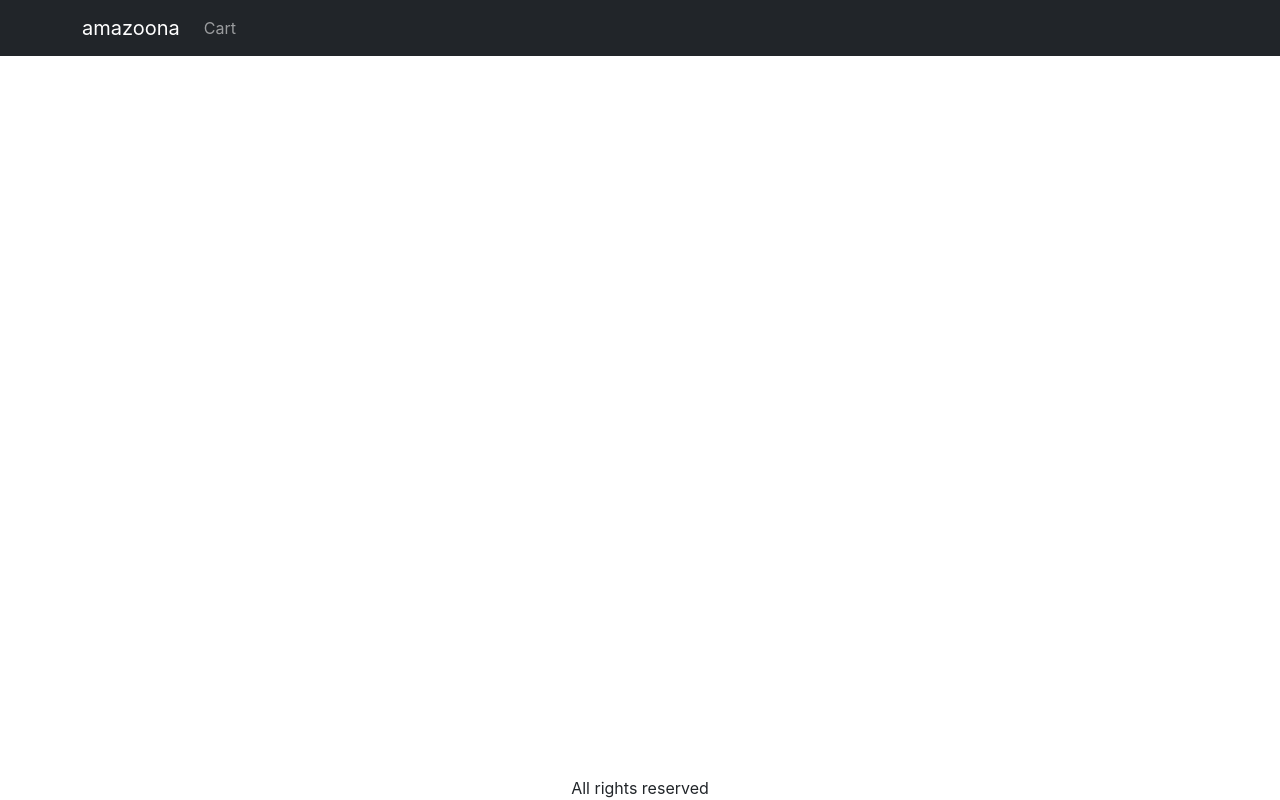
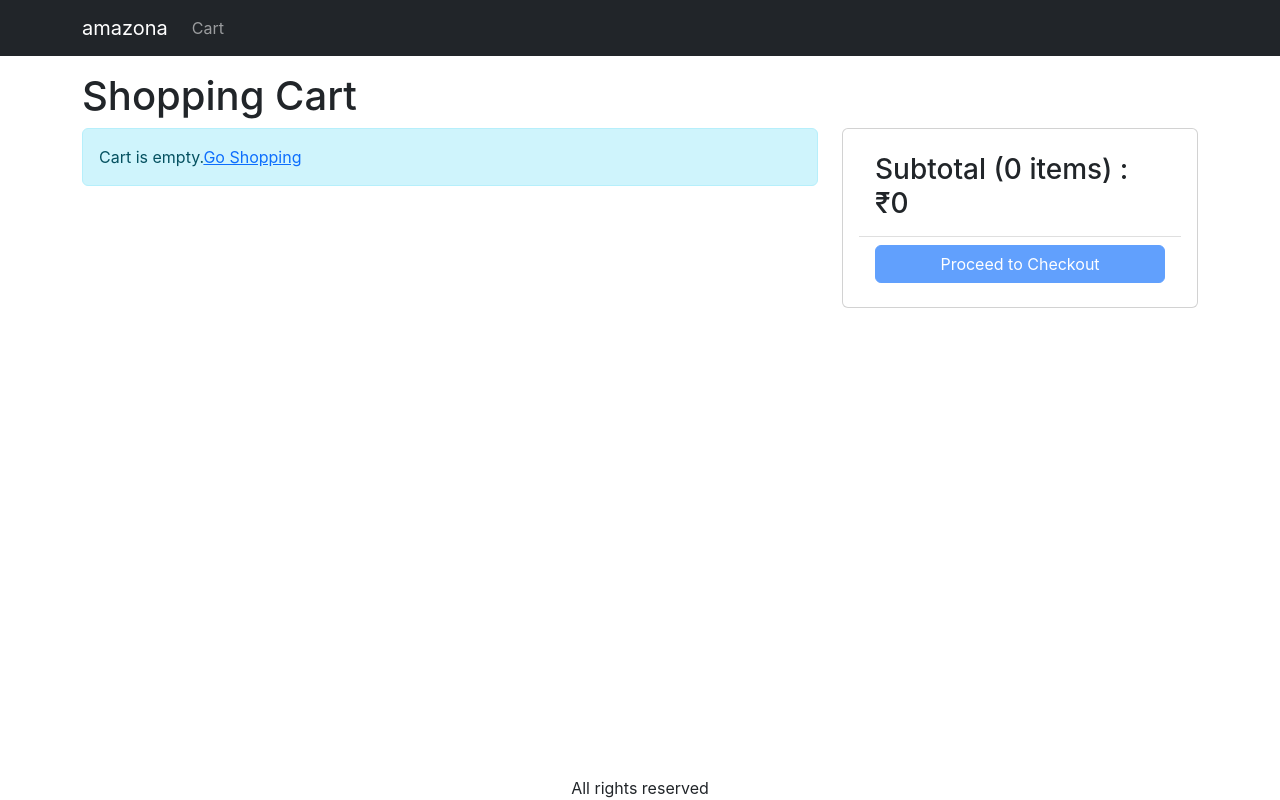
Before and after one commit to mahajansaurav02/mern-amazoona, a React (Create React App) app in the folder frontend/: page /cart in a window 1280 px wide. Built offline with nearby package versions, Linux system fonts and the light colour scheme.

Commit message:
Done CartScreen

```diff
--- a/frontend/src/App.js
+++ b/frontend/src/App.js
@@ -1,16 +1,14 @@
-import { BrowserRouter, Route, Routes } from "react-router-dom";
-import HomeScreen from "./screens/HomeScreen";
-import ProductScreen from "./screens/ProductScreen";
-import Navbar from "react-bootstrap/Navbar";
-import Nav from "react-bootstrap/Nav";
-import Badge from "react-bootstrap/Badge";
-import Container from "react-bootstrap/Container";
-import { LinkContainer } from "react-router-bootstrap";
-import { Link } from "react-router-dom";
-import { useContext } from "react";
-// import  Badge  from 'react-bootstrap/Badge';
-import { Store } from "./Store";
-
+import { BrowserRouter, Link, Route, Routes } from 'react-router-dom';
+import HomeScreen from './screens/HomeScreen';
+import ProductScreen from './screens/ProductScreen';
+import Navbar from 'react-bootstrap/Navbar';
+import Badge from 'react-bootstrap/Badge';
+import Nav from 'react-bootstrap/Nav';
+import Container from 'react-bootstrap/Container';
+import { LinkContainer } from 'react-router-bootstrap';
+import { useContext } from 'react';
+import { Store } from './Store';
+import CartScreen from './screens/CartScreen';
 function App() {
   const { state } = useContext(Store);
   const { cart } = state;
@@ -21,14 +19,14 @@
           <Navbar bg="dark" variant="dark">
             <Container>
               <LinkContainer to="/">
-                <Navbar.Brand>amazoona</Navbar.Brand>
+                <Navbar.Brand>amazona</Navbar.Brand>
               </LinkContainer>
               <Nav className="me-auto">
                 <Link to="/cart" className="nav-link">
                   Cart
-                  {cart.cartItem.length > 0 && (
+                  {cart.cartItems.length > 0 && (
                     <Badge pill bg="danger">
-                      {cart.cartItem.length}
+                      {cart.cartItems.reduce((a, c) => a + c.quantity, 0)}
                     </Badge>
                   )}
                 </Link>
@@ -40,6 +38,7 @@
           <Container className="mt-3">
             <Routes>
               <Route path="/product/:slug" element={<ProductScreen />} />
+              <Route path="/cart" element={<CartScreen />} />
               <Route path="/" element={<HomeScreen />} />
             </Routes>
           </Container>
--- a/frontend/src/Store.js
+++ b/frontend/src/Store.js
@@ -5,20 +5,23 @@
 
 const initialState = {
     cart: {
-        cartItem: [],
+        cartItems: [],
     },
 };
 
 function reducer(state, action) {
     switch (action.type) {
         case "CART_ADD_ITEM": // Add to cart
-            return {
-                ...state,
-                cart: {
-                    ...state.cart,
-                    cartItem: [...state.cart.cartItem, action.payload],
-                },
-            };
+        const newItem = action.payload;
+        const existItem = state.cart.cartItems.find(
+          (item) => item._id === newItem._id
+        );
+        const cartItems = existItem
+          ? state.cart.cartItems.map((item) =>
+              item._id === existItem._id ? newItem : item
+            )
+          : [...state.cart.cartItems, newItem];
+        return { ...state, cart: { ...state.cart, cartItems } };
         default:
             return state;
     }
--- a/frontend/src/index.css
+++ b/frontend/src/index.css
@@ -41,3 +41,6 @@
 .img-large{
   max-width:100%;
 }
+.img-thumbnail{
+  height:80px
+}
--- /dev/null
+++ b/frontend/src/screens/CartScreen.js
@@ -0,0 +1,92 @@
+import { useContext } from "react";
+import { Store } from "../Store";
+import { Helmet } from "react-helmet-async";
+import Row from "react-bootstrap/Row";
+import Col from "react-bootstrap/Col";
+import { Link } from "react-router-dom";
+import MessageBox from "../components/MessageBox";
+import ListGroup from "react-bootstrap/ListGroup";
+import Button from "react-bootstrap/Button";
+import Card from "react-bootstrap/Card";
+export default function CartScreen() {
+  const { state, dispatch: ctxDispatch } = useContext(Store);
+  const {
+    cart: { cartItems },
+  } = state;
+
+  return (
+    <div>
+      <Helmet>
+        <title>Shopping Cart</title>
+      </Helmet>
+      <h1>Shopping Cart</h1>
+      <Row>
+        <Col md={8}>
+          {cartItems.length === 0 ? (
+            <MessageBox>
+              Cart is empty.<Link to="/">Go Shopping</Link>
+            </MessageBox>
+          ) : (
+            <ListGroup>
+              {cartItems.map((item) => (
+                <ListGroup.Item key={item._id}>
+                  <Row className="align-items-center">
+                    <Col md={4}>
+                      <img
+                        src={item.image}
+                        alt={item.image}
+                        className="img-fluid rounded img-thumbnail"
+                      ></img>{" "}
+                      <Link to={`/product/${item.slug}`}>{item.name}</Link>
+                    </Col>
+                    <Col md={3}>
+                      <Button variant="light" disabled={item.quantity === 1}>
+                        <i className="fas fa-minus-circle"></i>
+                      </Button>{" "}
+                      <span>{item.quantity}</span>{" "}
+                      <Button variant="light" disabled={item.quantity === 1}>
+                        <i className="fas fa-plus-circle"></i>
+                      </Button>
+                    </Col>
+                    <Col md={3}>₹{item.price}</Col>
+                    <Col md={2}>
+                      <Button variant="light">
+                        <i className="fas fa-trash"></i>
+                      </Button>
+                    </Col>
+                  </Row>
+                </ListGroup.Item>
+              ))}
+            </ListGroup>
+          )}
+        </Col>
+        <Col md={4}>
+          <Card>
+            <Card.Body>
+              <ListGroup variant="flush">
+                <ListGroup.Item>
+                  <h3>
+                    Subtotal ({cartItems.reduce((a, c) => a + c.quantity, 0)}{" "}
+                    items) : ₹
+                    {cartItems.reduce((a, c) => a + c.price * c.quantity, 0)}
+                  </h3>
+                </ListGroup.Item>
+                <ListGroup.Item>
+                  <div className="d-grid">
+                    <Button
+                      type="button"
+                      variant="primary"
+                      disabled={cartItems.length === 0}
+                    >
+                      Proceed to Checkout
+                    </Button>
+                  </div>
+                </ListGroup.Item>
+              </ListGroup>
+            </Card.Body>
+          </Card>
+        </Col>
+      </Row>
+    </div>
+  );
+}
--- a/frontend/src/screens/ProductScreen.js
+++ b/frontend/src/screens/ProductScreen.js
@@ -1,20 +1,18 @@
-import { useParams } from "react-router-dom";
 import axios from "axios";
-import { useReducer, useEffect, useContext } from "react";
+import { useContext, useEffect, useReducer } from "react";
+import { useNavigate, useParams } from "react-router-dom";
 import Row from "react-bootstrap/Row";
 import Col from "react-bootstrap/Col";
+import Card from "react-bootstrap/Card";
+import ListGroup from "react-bootstrap/ListGroup";
 import Badge from "react-bootstrap/Badge";
-import ListGroup from "react-bootstrap/ListGroup";
-import Rating from "./../components/Rating";
-import Card from "react-bootstrap/Card";
-// import Product from './../components/Product';
 import Button from "react-bootstrap/Button";
+import Rating from "../components/Rating";
 import { Helmet } from "react-helmet-async";
 import LoadingBox from "../components/LoadingBox";
 import MessageBox from "../components/MessageBox";
 import { getError } from "../utils";
-import { Store } from "./../Store";
-
+import { Store } from "../Store";
 const reducer = (state, action) => {
   switch (action.type) {
     case "FETCH_REQUEST":
@@ -28,16 +26,14 @@
   }
 };
 function ProductScreen() {
+  const navigate = useNavigate();
   const params = useParams();
   const { slug } = params;
-
   const [{ loading, error, product }, dispatch] = useReducer(reducer, {
     product: [],
     loading: true,
     error: "",
   });
-  // const [products, setProducts] = useState([])
-
   useEffect(() => {
     const fetchData = async () => {
       dispatch({ type: "FETCH_REQUEST" });
@@ -47,20 +43,27 @@
       } catch (err) {
         dispatch({ type: "FETCH_FAIL", payload: getError(err) });
       }
-      // setProducts(result.data)
     };
     fetchData();
   }, [slug]);
 
   const { state, dispatch: ctxDispatch } = useContext(Store);
-
-  const addToCartHandler = () => {
+  const { cart } = state;
+  const addToCartHandler = async () => {
+    const existItem = cart.cartItems.find((x) => x._id === product._id);
+    const quantity = existItem ? existItem.quantity + 1 : 1;
+    const { data } = await axios.get(`/api/products/${product._id}`);
+    if (data.countInStock < quantity) {
+      window.alert("Sorry. Product is out of stock");
+      return;
+    }
     ctxDispatch({
       type: "CART_ADD_ITEM",
-      payload: { ...product, quantity: 1 },
+      payload: { ...product, quantity },
     });
+
+    navigate("/cart");
   };
-
   return loading ? (
     <LoadingBox />
   ) : error ? (
@@ -89,9 +92,10 @@
                 numReviews={product.numReviews}
               ></Rating>
             </ListGroup.Item>
-            <ListGroup.Item>Price : ₹ {product.price}</ListGroup.Item>
+            <ListGroup.Item>Pirce : ₹{product.price}</ListGroup.Item>
             <ListGroup.Item>
-              Description :<p>{product.description}</p>
+              Description:
+              <p>{product.description}</p>
             </ListGroup.Item>
           </ListGroup>
         </Col>
@@ -112,7 +116,7 @@
                       {product.countInStock > 0 ? (
                         <Badge bg="success">In Stock</Badge>
                       ) : (
-                        <Badge bg="danger">Out of Stock</Badge>
+                        <Badge bg="danger">Unavailable</Badge>
                       )}
                     </Col>
                   </Row>
@@ -121,7 +125,7 @@
                   <ListGroup.Item>
                     <div className="d-grid">
                       <Button onClick={addToCartHandler} variant="primary">
-                        Add to cart
+                        Add to Cart
                       </Button>
                     </div>
                   </ListGroup.Item>
```
Also changed, not shown: 2 other files (tests, documents, lock files or other folders).
